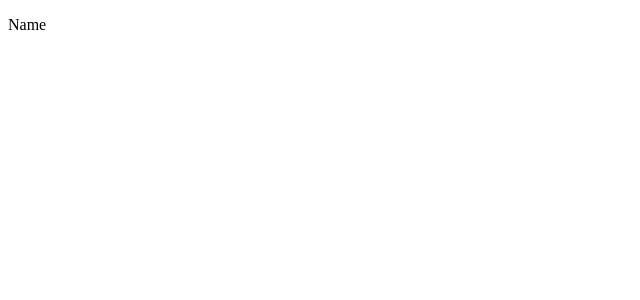
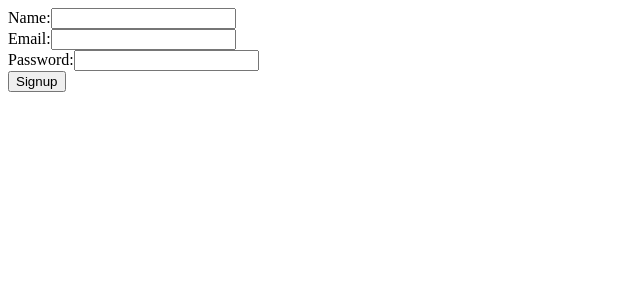
Before and after one commit to Deepak-132006/MERN-Task-Manager, a React (Vite) app in the folder client/: page /signup in a window 1280 px wide. Shown: the top 300 px of the page, without its empty margins (0-640 px from the left). Built offline with nearby package versions, Linux system fonts and the light colour scheme.

Commit message:
Build Signup Logic and Verified

```diff
--- a/client/src/pages/Signup.jsx
+++ b/client/src/pages/Signup.jsx
@@ -1,13 +1,54 @@
-import React from 'react'
+import React, { useState } from "react";
+import api from "../api/axios";
+import { Navigate, useNavigate } from "react-router-dom";
 
 const Signup = () => {
+  const navigate = useNavigate();
+
+  const [form, setForm] = useState({
+    name: "",
+    email: "",
+    password: "",
+  });
+
+  const handleChange = (e) => {
+    setForm({ ...form, [e.target.name]: e.target.value });
+  };
+
+  const handleSubmit = async (e) => {
+    e.preventDefault();
+    try {
+      const response = await api.post("/auth/signup", form);
+      console.log("Signup Success", response.data);
+
+      if (response.data.token) {
+        localStorage.setItem("token", response.data.token);
+      }
+
+      alert("Signup Success!!");
+      navigate("/login");
+    } catch (error) {
+      console.error(error.response?.data || error.message);
+      alert(error.response?.data?.message || "Signup Failed");
+    }
+  };
 
   return (
     <div>
-      <p>Name</p>
+      <form onSubmit={handleSubmit}>
+        Name:
+        <input type="text" name="name" value={form.name} onChange={handleChange} required/>
+        <br />
+        Email:
+        <input type="email" name="email" value={form.email} onChange={handleChange} required/>
+        <br />
+        Password:
+        <input type="password" name="password" value={form.password} onChange={handleChange} required/>
+        <br />
+        <button type="submit">Signup</button>
+      </form>
+    </div>
+  );
+};
 
-    </div>
-  )
-}
-
-export default Signup
+export default Signup;
```
